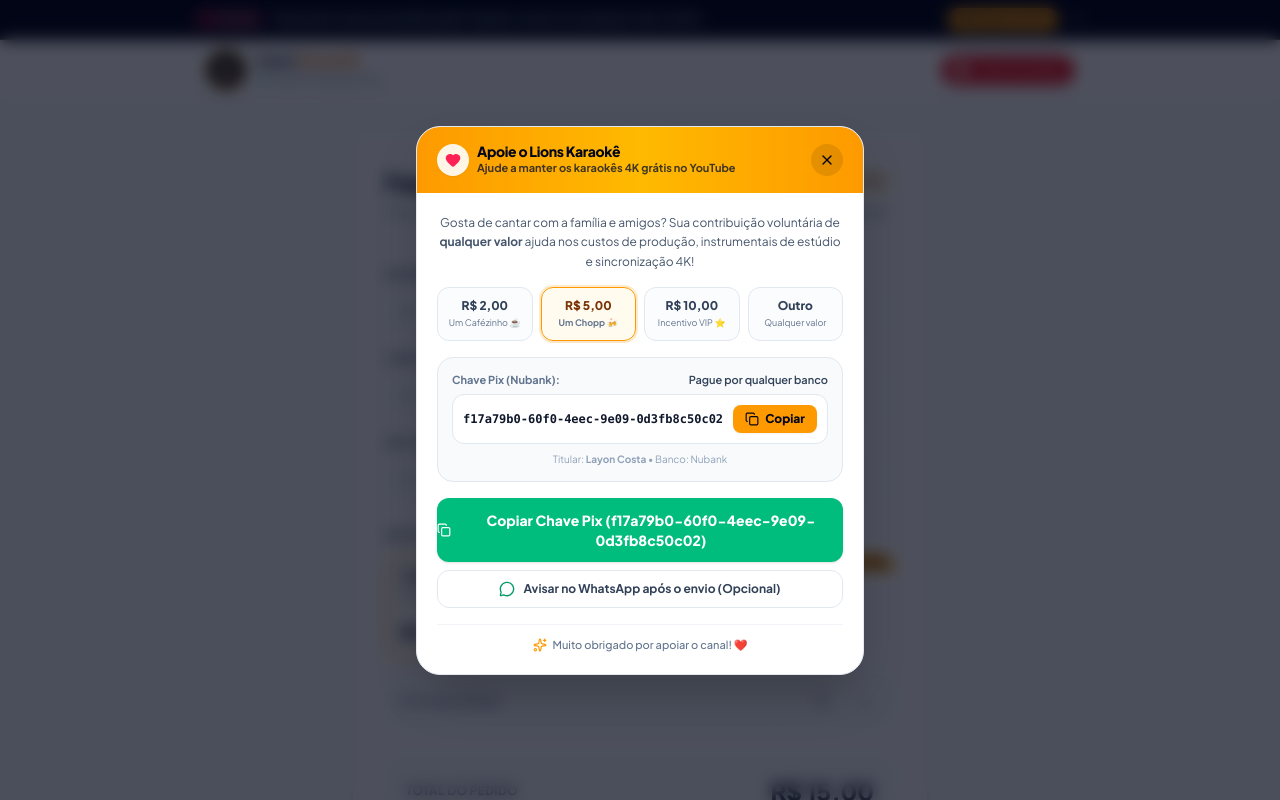
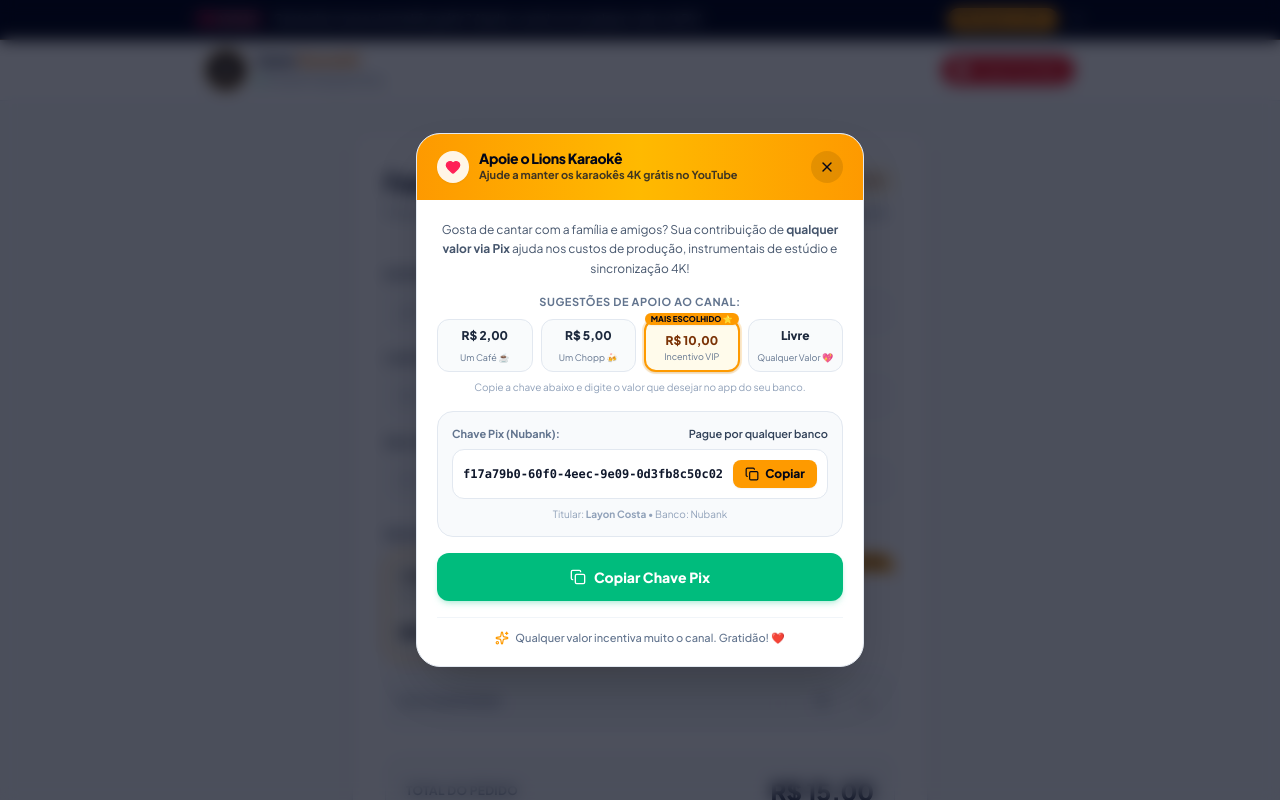
Before and after one commit to LayonCosta/lionskaraoke, a Next.js app: page / in a window 1280 px wide. Both pictures are taken after a click on the button "Apoiar no Pix". Shown: the top 800 px of the page. Built offline with nearby package versions, Linux system fonts and the light colour scheme.

Commit message:
feat: modal de doacao limpo com sugestoes visuais, tag mais escolhido e botao simplificado

```diff
--- a/src/components/DonationModal.tsx
+++ b/src/components/DonationModal.tsx
@@ -1,7 +1,7 @@
 "use client";
 
 import React, { useState } from "react";
-import { Heart, Copy, Check, X, Coffee, Sparkles, MessageCircle } from "lucide-react";
+import { Heart, Copy, Check, X, Sparkles } from "lucide-react";
 
 interface DonationModalProps {
   isOpen: boolean;
@@ -9,15 +9,14 @@
 }
 
 const suggestedValues = [
-  { label: "R$ 2,00", subtitle: "Um Cafézinho ☕" },
-  { label: "R$ 5,00", subtitle: "Um Chopp 🍻" },
-  { label: "R$ 10,00", subtitle: "Incentivo VIP ⭐" },
-  { label: "Outro", subtitle: "Qualquer valor" },
+  { label: "R$ 2,00", subtitle: "Um Café ☕", popular: false },
+  { label: "R$ 5,00", subtitle: "Um Chopp 🍻", popular: false },
+  { label: "R$ 10,00", subtitle: "Incentivo VIP", popular: true },
+  { label: "Livre", subtitle: "Qualquer Valor 💖", popular: false },
 ];
 
 export default function DonationModal({ isOpen, onClose }: DonationModalProps) {
   const [copied, setCopied] = useState(false);
-  const [selectedValue, setSelectedValue] = useState<string>("R$ 5,00");
   const pixKey = "f17a79b0-60f0-4eec-9e09-0d3fb8c50c02";
 
   if (!isOpen) return null;
@@ -28,15 +27,11 @@
     setTimeout(() => setCopied(false), 3000);
   };
 
-  const handleSendWhatsAppNotice = () => {
-    const text = encodeURIComponent(
-      `Olá Lions Karaokê! Enviei um Pix de apoio (${selectedValue}) para incentivar o canal a continuar produzindo karaokês 4K gratuitos para Smart TV. Parabéns pelo trabalho!`
-    );
-    window.open(`https://wa.me/5511950749119?text=${text}`, "_blank");
-  };
-
   return (
-    <div className="fixed inset-0 z-50 flex items-center justify-center p-3 sm:p-4 bg-slate-950/70 backdrop-blur-sm animate-in fade-in duration-200">
+    <div
+      className="fixed inset-0 z-50 flex items-center justify-center p-3 sm:p-4 bg-slate-950/70 backdrop-blur-sm animate-in fade-in duration-200"
+      onClick={onClose}
+    >
       {/* Container do Modal */}
       <div
         className="relative w-full max-w-md bg-white rounded-3xl shadow-2xl border border-slate-200 overflow-hidden animate-in zoom-in-95 duration-200"
@@ -44,8 +39,8 @@
       >
         {/* Faixa Superior Temática */}
         <div className="bg-gradient-to-r from-amber-500 via-amber-400 to-amber-500 px-5 py-4 text-slate-950 flex items-center justify-between">
-          <div className="flex items-center gap-2">
-            <div className="w-8 h-8 rounded-full bg-white/90 text-amber-600 flex items-center justify-center shadow-xs">
+          <div className="flex items-center gap-2.5">
+            <div className="w-8 h-8 rounded-full bg-white/90 text-rose-500 flex items-center justify-center shadow-xs shrink-0">
               <Heart className="w-4 h-4 fill-rose-500 text-rose-500" />
             </div>
             <div>
@@ -70,33 +65,46 @@
         {/* Conteúdo */}
         <div className="p-5">
           <p className="text-xs text-slate-600 leading-relaxed text-center mb-4">
-            Gosta de cantar com a família e amigos? Sua contribuição voluntária de <strong>qualquer valor</strong> ajuda nos custos de produção, instrumentais de estúdio e sincronização 4K!
+            Gosta de cantar com a família e amigos? Sua contribuição de <strong>qualquer valor via Pix</strong> ajuda nos custos de produção, instrumentais de estúdio e sincronização 4K!
           </p>
 
-          {/* Sugestões Rápidas de Valor */}
-          <div className="grid grid-cols-2 sm:grid-cols-4 gap-2 mb-4">
-            {suggestedValues.map((item) => {
-              const isSelected = selectedValue === item.label;
-              return (
-                <button
+          {/* Sugestões Ilustrativas de Apoio (Vitrine de Valores) */}
+          <div className="mb-2">
+            <span className="block text-[11px] font-bold uppercase tracking-wider text-slate-500 text-center mb-2">
+              Sugestões de Apoio ao Canal:
+            </span>
+            <div className="grid grid-cols-4 gap-1.5 sm:gap-2">
+              {suggestedValues.map((item) => (
+                <div
                   key={item.label}
-                  type="button"
-                  onClick={() => setSelectedValue(item.label)}
-                  className={`p-2.5 rounded-xl border text-center transition-all cursor-pointer ${
-                    isSelected
-                      ? "border-amber-500 bg-amber-50/80 ring-2 ring-amber-500/20 text-amber-900 font-bold shadow-xs"
-                      : "border-slate-200 hover:border-slate-300 bg-slate-50/60 text-slate-700"
+                  className={`p-2 rounded-xl text-center relative flex flex-col justify-between transition-all select-none ${
+                    item.popular
+                      ? "bg-amber-50 border-2 border-amber-500 ring-2 ring-amber-500/20 shadow-sm"
+                      : "bg-slate-50/80 border border-slate-200"
                   }`}
                 >
-                  <div className="text-xs font-black">{item.label}</div>
-                  <div className="text-[9px] text-slate-500 mt-0.5">{item.subtitle}</div>
-                </button>
-              );
-            })}
+                  {/* Tag Mais Escolhida */}
+                  {item.popular && (
+                    <span className="absolute -top-2 left-1/2 -translate-x-1/2 bg-amber-500 text-slate-950 text-[8px] font-black uppercase px-1.5 py-0.2 rounded-full whitespace-nowrap shadow-xs">
+                      Mais Escolhido ⭐
+                    </span>
+                  )}
+                  <div className={`text-xs font-black ${item.popular ? "text-amber-900 mt-1" : "text-slate-800"}`}>
+                    {item.label}
+                  </div>
+                  <div className="text-[9px] text-slate-500 mt-0.5 leading-tight">
+                    {item.subtitle}
+                  </div>
+                </div>
+              ))}
+            </div>
+            <p className="text-[10px] text-slate-400 text-center mt-2">
+              Copie a chave abaixo e digite o valor que desejar no app do seu banco.
+            </p>
           </div>
 
-          {/* Caixa da Chave Pix com 1-Click Copy */}
-          <div className="p-3.5 bg-slate-50 rounded-2xl border border-slate-200 mb-4">
+          {/* Caixa da Chave Pix com Copiar */}
+          <div className="p-3.5 bg-slate-50 rounded-2xl border border-slate-200 my-4">
             <div className="flex items-center justify-between text-[11px] font-bold text-slate-500 mb-1.5">
               <span>Chave Pix (Nubank):</span>
               <span className="text-slate-700 font-semibold">Pague por qualquer banco</span>
@@ -134,15 +142,14 @@
             </p>
           </div>
 
-          {/* Botões de Ação */}
-          <div className="flex flex-col gap-2">
+          {/* Botão de Ação Principal Limpo e Bonito (Sem chave embutida no texto) */}
           <button
             type="button"
             onClick={handleCopyPix}
-              className={`w-full py-3 rounded-xl font-extrabold text-sm flex items-center justify-center gap-2 shadow-sm transition-all cursor-pointer ${
+            className={`w-full py-3.5 rounded-xl font-extrabold text-sm flex items-center justify-center gap-2 shadow-md transition-all cursor-pointer active:scale-[0.99] ${
               copied
                 ? "bg-emerald-600 text-white"
-                  : "bg-emerald-500 hover:bg-emerald-600 text-white"
+                : "bg-emerald-500 hover:bg-emerald-600 text-white shadow-emerald-500/20"
             }`}
           >
             {copied ? (
@@ -153,24 +160,14 @@
             ) : (
               <>
                 <Copy className="w-4 h-4" />
-                  <span>Copiar Chave Pix ({pixKey})</span>
+                <span>Copiar Chave Pix</span>
               </>
             )}
           </button>
 
-            <button
-              type="button"
-              onClick={handleSendWhatsAppNotice}
-              className="w-full py-2.5 rounded-xl border border-slate-200 bg-white hover:bg-slate-50 text-slate-700 font-bold text-xs flex items-center justify-center gap-2 transition-colors cursor-pointer"
-            >
-              <MessageCircle className="w-4 h-4 text-emerald-600" />
-              <span>Avisar no WhatsApp após o envio (Opcional)</span>
-            </button>
-          </div>
-
           <div className="mt-4 pt-3 border-t border-slate-100 flex items-center justify-center gap-1.5 text-[11px] text-slate-500 font-medium">
             <Sparkles className="w-3.5 h-3.5 text-amber-500" />
-            <span>Muito obrigado por apoiar o canal! ❤️</span>
+            <span>Qualquer valor incentiva muito o canal. Gratidão! ❤️</span>
           </div>
         </div>
       </div>
```
Lines whose indentation alone changed are shown as unchanged.
